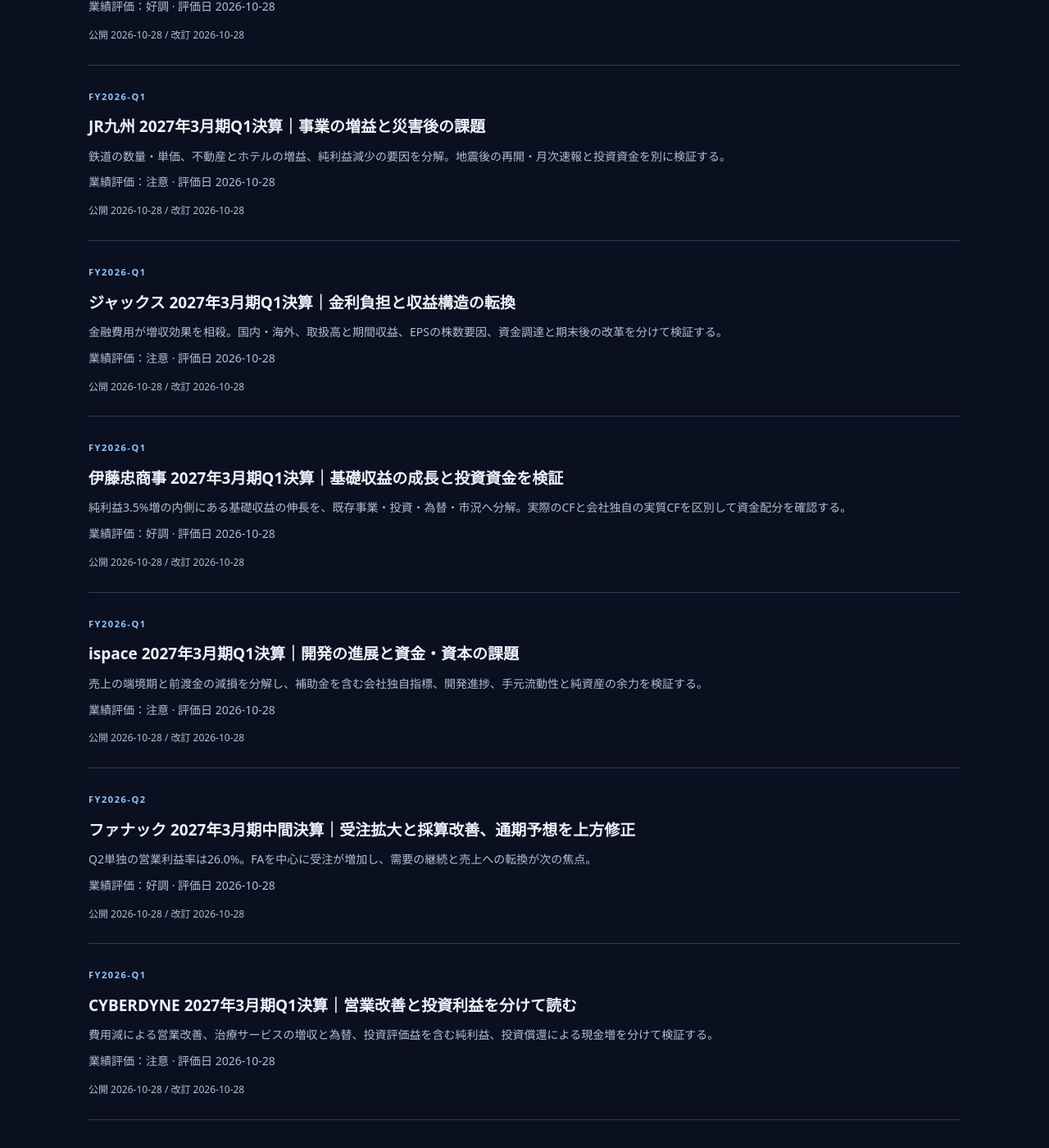
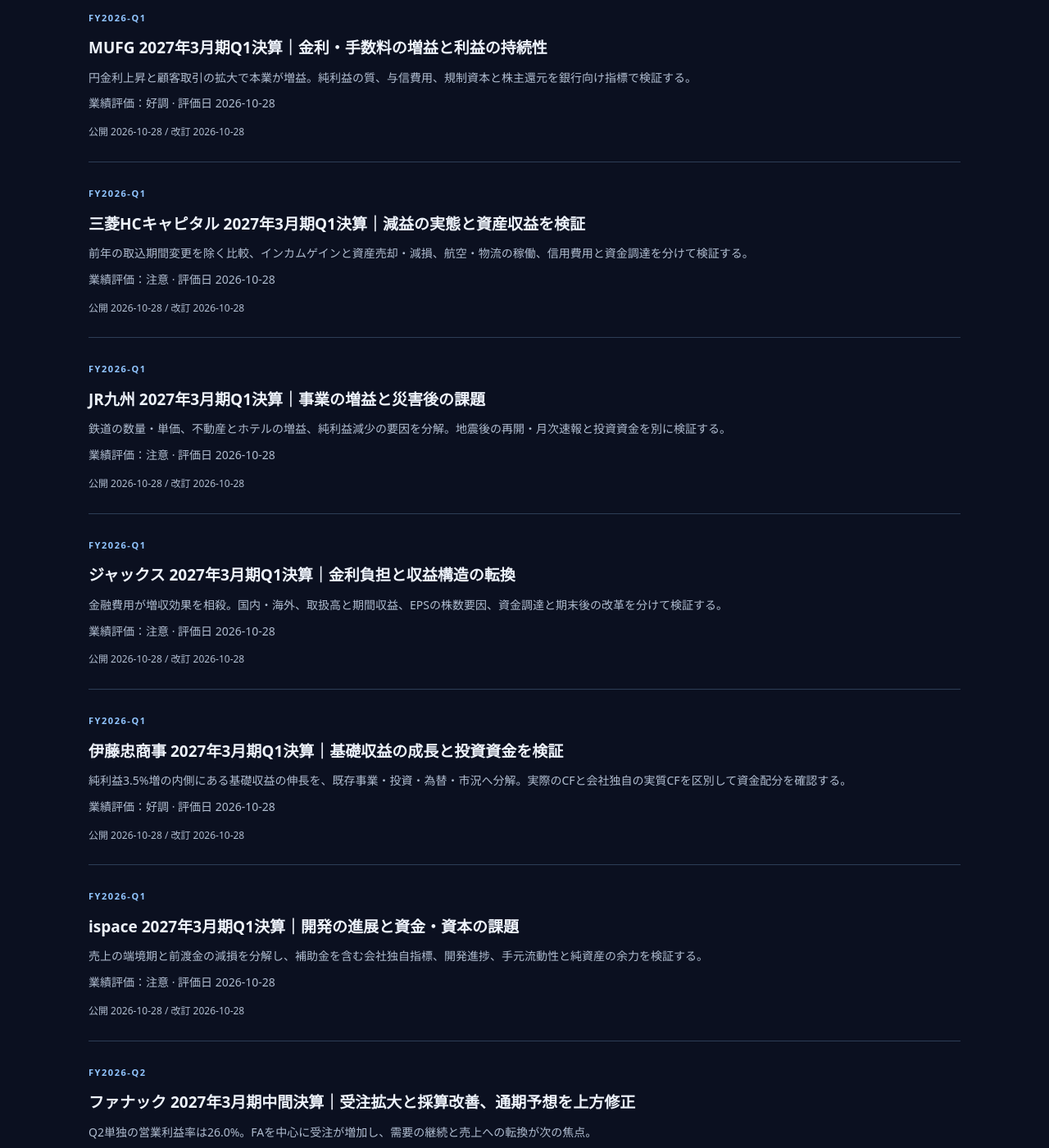
Before and after one commit to nick-shu3/investment-tankyu, a Jekyll site: the page built from index.html, in a window 1280 px wide and 1400 px high, scrolled down 3679 px. Shown: the whole window at 82% size. Built offline with Jekyll 4.4.1, drawn with Linux system fonts in a browser that asks for light colours; some of the changed lines change nothing that is shown; some of the changed text lies outside the part shown.

Commit message:
三菱HCキャピタル 2027年3月期Q1決算分析を追加 (#14)
* Add Mitsubishi HC Capital FY2026 Q1 analysis and verified earnings date

* Shorten MHC comparison table headers for mobile readability

```diff
--- /dev/null
+++ b/_articles/mitsubishi-hc-capital-fy2026-q1.md
@@ -0,0 +1,229 @@
+---
+title: "三菱HCキャピタル 2027年3月期Q1決算｜減益の実態と資産収益を検証"
+company_id: mitsubishi-hc-capital
+period: FY2026-Q1
+published: "2026-10-28"
+updated: "2026-10-28"
+announcement: "2026-08-07"
+review_status: 公式資料照合・AI分析
+rating: 注意
+rating_date: "2026-10-28"
+rating_reason: 大幅減益の大半は前年の決算期変更効果の反動だが、それを除いても減益。航空のオフリース、環境エネルギーの損失、下期の資産売却実行と調達・信用費用を監視する。
+summary: 前年の取込期間変更を除く比較、インカムゲインと資産売却・減損、航空・物流の稼働、信用費用と資金調達を分けて検証する。
+conclusions:
+  - 親会社株主帰属純利益は316億円、前年同期比44.8%減。前年の決算期変更効果228億円を除いた会社比較でも8.2%減であり、反動だけでは説明しきれない。
+  - 貸倒関連費用の減少は改善点だが、不動産売却益の減少、航空のオフリース増、European Energyの損失が重い。インカムゲインの増加には円安の寄与もある。
+  - 通期純利益1,600億円と年間配当51円の予想は据え置き。下期に偏る資産売却と事業利益の実現、資金原価・資産負債管理を追い、未作成のQ1 CFは推計しない。
+---
+
+## 3行サマリー
+
+{% for conclusion in page.conclusions %}
+- {{ conclusion }}
+{% endfor %}
+
+正式名称は**三菱ＨＣキャピタル株式会社**、証券コード**8593**、東京証券取引所プライム市場に上場する。リース・割賦・ファイナンスと専門資産への投資等を展開する研究対象企業である（H0）。
+
+対象は**2027年3月期第1四半期、2026年4月1日〜6月30日、日本基準・連結**。会社の2026年度Q1、本記事のFY2026-Q1と同じ期間である。当期のQ1単独と累計は一致するが、**前年には一部子会社の6か月取込が含まれる**ため、連結の表面比較と会社の調整後比較を区別する。
+
+**決算公表日：2026年8月7日。分析・評価日：2026年10月28日（日本時間）。業績評価：注意。株価評価：未実施。** 公式の決算説明会・資料一覧で最新公表期がQ1であることを確認した。初回分析のため前回記事の予想検証はない。会社説明・見通しと**AI分析**を分け、8月10日の説明会の判断を将来実績として扱わない（H1〜H4）。
+
+## 目次
+
+- [主要業績と比較条件](#results)
+- [利益の質・増減要因](#quality)
+- [事業別分析](#segments)
+- [財務・資金調達・キャッシュフロー](#finance)
+- [通期見通し・還元](#outlook)
+- [次回の確認点・総合評価](#assessment)
+- [出典・計算方法・更新履歴](#sources)
+
+<h2 id="results">主要業績と比較条件</h2>
+
+表は**百万円、EPSのみ円**。百万円未満は会社の切捨てで、以下の億円概数にも切捨て・端数差がある（H1 PDF通しp.1・10）。
+
+| 日本基準・連結指標 | 当期Q1 | 前年Q1・開示実績 |
+|:--|--:|--:|
+| 売上高 | 539,102 | 584,500 |
+| 売上総利益 | 113,496 | 151,575 |
+| 営業利益 | 47,104 | 82,487 |
+| 営業利益率（独自計算） | 8.74% | 14.11% |
+| 経常利益 | 46,486 | 79,694 |
+| 親会社株主帰属純利益 | 31,609 | 57,271 |
+| 基本EPS | 22.03 | 39.89 |
+| 潜在株式調整後EPS | 21.99 | 39.82 |
+
+会社開示の前年同期比は**売上高−7.8%、営業利益−42.9%、経常利益−41.7%、親会社株主帰属純利益−44.8%**。上の営業利益率も決算期変更の影響を含む表面比較であり、同じ取込月数に直した利益率は未算定。前四半期比も、季節性・取込期間・売却時期の比較条件を今回そろえていないため掲載しない。
+
+### 前年の228億円は、追加で取り込んだ期間の利益
+
+会社は前期にelfc（航空機エンジン）、CAI（コンテナ）、PNW（鉄道貨車）の決算期を12月から3月へ変更した。その結果、**前年Q1に当該子会社の2025年1〜6月の6か月を取り込み、うち1〜3月の調整期間が純利益を228億円押し上げた**。通常の全社四半期が6か月だったわけではない（H2 PDF通しp.30）。
+
+短信注記の精密値では決算期変更影響は22,820百万円。会社説明資料の億円概数による比較は次のとおり（H1 PDF通しp.13、H2 PDF通しp.3・6〜7）。
+
+| 純利益の比較基準（億円） | 会社開示値 |
+|:--|--:|
+| 前年Q1・開示実績 | 572 |
+| 前年Q1・決算期変更影響を除く | 344 |
+| 当期Q1 | 316 |
+| 調整後前年からの増減 | −28（−8.2%） |
+| 決算期変更に加え為替影響を除く増減 | −46 |
+
+これは**会社が示した比較調整**で、本記事が任意の費用を除いた「正常純利益」ではない。比較対象344億円にも売却損益等は残る。228億円をそのまま当期へ足して業績回復を演出したり、前年実績を消したりしない。
+
+AI分析：44.8%減益だけで事業崩壊と捉えるのは適切でない。一方、期間差を除いた後も減益で、円安を除くと減益幅は大きい。「反動なので問題なし」とする根拠も不足している。
+
+<h2 id="quality">利益の質・増減要因</h2>
+
+### インカムゲインは最終利益でも営業CFでもない
+
+会社定義の**アセット関連損益**は、特定5セグメントの保有資産に係る売却損益・減損・時価評価損益等の合計で、**売上総利益ベース**。営業外や特別利益の売却益を全て網羅した区分とは限らない。
+
+**インカムゲイン＝アセット関連損益控除後の売上総利益＋営業外損益（償却債権取立益を除く）**。販管費等をすべて引いた最終利益ではなく、持分法損益等も含む管理指標である。現金収入や配当原資そのものとみなさない（H2 PDF通しp.2）。
+
+| 会社管理指標（億円） | 当期Q1 | 前年調整後 |
+|:--|--:|--:|
+| インカムゲイン | 1,029 | 986 |
+| アセット関連損益 | 84 | 145 |
+| 貸倒関連費用 | 59 | 76 |
+| 経費 | 589 | 552 |
+| 純利益 | 316 | 344 |
+
+出典：H2 PDF通しp.6〜7。各指標の段階・税前税後が異なるため、この表を独自に足し引きして純利益を再現しない。インカムゲインは会社表示で＋43億円・＋4.4%だが、**為替影響除外の会社比較では−15億円**。アセット関連損益も為替除外で−64億円、特に不動産の大口売却益反動が大きい。
+
+会社の純利益ブリッジは、決算期変更を除く前年344億円から、為替を除くインカムゲイン−15、アセット関連損益−64、貸倒費用改善＋22、経費−6、特別損益−1、その他（税金費用等）＋19、為替＋18億円へ分解する。**インカムゲイン〜特別損益は税前、税効果は「その他」に含む会社の増減説明**であり、各税前要因を税後利益から単独控除しない。表示値の合計には端数差がある（H2 PDF通しp.7）。
+
+### 営業利益から純利益まで：特別利益への依存が中心ではない
+
+| 損益項目（百万円） | 当期Q1 | 前年Q1・開示実績 |
+|:--|--:|--:|
+| 営業利益 | 47,104 | 82,487 |
+| 営業外収益合計 | 3,474 | 5,318 |
+| うち持分法投資利益 | 110 | 2,670 |
+| うち償却債権取立益 | 1,492 | 644 |
+| 営業外費用合計 | 4,092 | 8,111 |
+| うち支払利息 | 2,820 | 2,168 |
+| うち匿名組合損益分配額 | 127 | 5,530 |
+| 経常利益 | 46,486 | 79,694 |
+| 税前利益 | 46,486 | 79,799 |
+| 法人税等 | 14,623 | 22,272 |
+| 非支配株主帰属利益 | 252 | 255 |
+| 親会社株主帰属純利益 | 31,609 | 57,271 |
+
+出典：H1 PDF通しp.10。前年のみ特別利益104百万円があり、切捨て差もある。営業外の内数行を合計へ再加算しない。
+
+当期の特別利益・特別損失は計上なし。ただし、**航空の賃貸資産減損837百万円は売上原価**に含まれ、アセット売却損益も特別損益だけに出るわけではない。特別損失ゼロから減損リスクがないとは判断しない（H1 PDF通しp.14）。持分法利益の全社純額が小さくても、環境エネルギーに個別の持分法損失が存在する。
+
+<h2 id="segments">事業別分析</h2>
+
+今期から支払利息・本社経費等の配賦方法を変更し、前年利益も遡及修正。セグメント資産も、従来の営業資産・投資等から**総資産ベース**へ拡大し、前年末を修正した。以下は今回資料の同じ定義の比較で、**セグメント利益は親会社株主帰属純利益へ合計される税後指標**であり営業利益ではない（H1 PDF通しp.12〜14、H2 PDF通しp.9〜10）。
+
+| セグメント利益（億円） | 当期Q1 | 前年調整後 |
+|:--|--:|--:|
+| カスタマーソリューション | 91 | 92 |
+| 海外カスタマー | 63 | 9 |
+| 環境エネルギー | −32 | −7 |
+| 航空 | 92 | 99 |
+| ロジスティクス | 73 | 84 |
+| 不動産 | 29 | 73 |
+| 調整額 | −1 | −6 |
+
+出典：H2 PDF通しp.10。億円表示の差と会社増減に端数差があり、航空−7、ロジスティクス−10、不動産−43億円は会社開示の増減を使う。調整額には全社費用・収益や決算期変更時の連結調整等が関係するため、全額を特定事業の利益へ移さない。
+
+**カスタマーソリューション：収益率改善と売却益反動。** インカムゲイン289億円（前年287億円）や貸倒費用減が下支えする一方、不動産売却益減・経費増で純利益は微減。会社は市場金利上昇を契約へ反映できていると説明するが、スプレッドの具体的水準は非開示。部門ROAの将来改善を実績として先取りしない（H2 PDF通しp.11、H3 p.3）。
+
+**海外カスタマー：信用費用改善は明確だが反動も含む。** 純利益9→63億円、貸倒関連費用79→47億円。米州トラック事業の費用減と、前年のアジア・オセアニア構造改革費用反動等が寄与した。会社は米州の問題債権改善を説明する一方、今後は費用減の幅も小さくなるとする。欧州の資産・インカム成長とコスト削減が、信用費用改善の後も利益を支えられるかを見る。「海外カスタマー」は海外全事業ではなく、航空・物流等を含まない（H2 PDF通しp.12〜13、H3 p.3〜4）。
+
+**環境エネルギー：売却実行時期への依存。** European Energy（EE）の持分法投資損失は税前約23億円で、部門純損失は32億円へ拡大。会社はEEの利益をQ4偏重と見込むが、外部環境で案件売却が遅れる傾向も説明する。候補資産の優先順位付けが実際の成約・計上・入金へつながるかが焦点。保有発電容量の増加だけで利益達成を判断しない（H2 PDF通しp.14、H3 p.1）。
+
+**航空：保有資産増より稼働・採算を重視。** 決算期変更影響を除くと純利益99→92億円。オフリース増でインカムゲインが193→177億円へ減少し、売却益増が一部を補った。為替影響除外のインカム減は28億円。JSAの保有は252機、成約済み91機で、資料の合計343機をすべて稼働中の保有機としない。elfcのエンジンは434基（H2 PDF通しp.16〜17）。
+
+会社は返却機の多くに修理・整備が必要と説明し、再リース・売却、機体とエンジンを分ける運用等を検討する。新規取得機の寄与も見込むが、**再稼働・売却の完了は未確認**。機数・平均残リース期間だけでは賃料回復は保証されない（H3 p.2〜3）。
+
+**ロジスティクス：コンテナ回復と売却益減を分ける。** 純利益は会社比較で10億円減。鉄道貨車売却益の減少とコンテナの稼働・リース料低下が重く、国内モビリティの持分法利益が下支えした。海上コンテナは3,825千TEU、3,973千CEUで、それぞれ容量換算・コスト換算の単位が異なる。貨車は22,197両。資産数増だけで有償稼働率上昇とはしない。会社は足元のコンテナ需給改善を認めるが、需要前倒しの可能性も注視している（H2 PDF通しp.18〜19、H4同ページのスクリプト、H3 p.2）。
+
+**不動産：インカム増では売却益反動を補えず。** インカムゲイン24→36億円の一方、アセット関連損益88→30億円。前年の一般貸倒引当金戻入約14億円の反動もあり、純利益は減少した。資産残高8,856億円への増加を、直ちにROA改善とはしない（H2 PDF通しp.20）。
+
+<h2 id="finance">財務・資金調達・キャッシュフロー</h2>
+
+### 信用費用は全体改善、ただし部門差がある
+
+会社の貸倒関連費用は**59億円、前年76億円から減少**。海外カスタマーが減る一方、航空は2→7億円、不動産は前年の戻入反動を伴う。補足PLの販管費内「貸倒引当金」74億円と管理上の貸倒関連費用59億円は同じ項目ではなく、営業外に償却債権取立益もある。**これらを販管費や純利益から再び重複控除しない**（H1 PDF通しp.10、H2 PDF通しp.7・36〜37）。
+
+破産更生債権等は708→663億円、会社補足のネット破産更生債権等は389→346億円。これは特定の開示区分であり、すべての延滞・信用リスクを網羅する銀行の不良債権比率へ読み替えない。残高減少のすべてを現金回収とも判断しない（H2 PDF通しp.38）。
+
+### 負債は事業資金。資産との対応と調達費用を見る
+
+| 連結残高・会社指標 | 2026年6月末 | 2026年3月末 |
+|:--|--:|--:|
+| 総資産（百万円） | 13,314,409 | 13,089,557 |
+| 現金及び預金（百万円） | 317,902 | 366,035 |
+| 自己資本（百万円） | 2,008,119 | 1,989,064 |
+| 自己資本比率 | 15.1% | 15.2% |
+| 有利子負債・リース債務除外（億円） | 101,048 | 98,803 |
+| 直接調達比率 | 43.1% | 44.3% |
+| 長期調達比率 | 80.0% | 80.4% |
+| 外貨調達比率 | 61.6% | 61.6% |
+
+出典：H1 PDF通しp.1・7〜9、H2 PDF通しp.38〜39。自己資本と非支配持分等を含む純資産は異なる。会社表示の有利子負債はリース債務を除く。現金及び預金はCF上の現金同等物と同じとは限らない。
+
+会社有利子負債は2,244億円増加し、間接調達57,525億円、直接調達43,523億円。直接調達にはCP12,095億円、債権流動化6,480億円、社債24,948億円を含む。流動化額を既に含む総調達へ再加算せず、この表示だけで全額オフバランスともしない。残高差から実際の借入入金額を逆算しない（H1 PDF通しp.9、H2 PDF通しp.39）。
+
+資金原価は**755億円、前年686億円から10.0%増**で、売上原価に含まれる。営業外の支払利息2,820百万円とは表示区分が異なる。資金原価を引く前の利益率と、控除後の営業利益率を混同しない（H1 PDF通しp.10、H2 PDF通しp.37）。
+
+会社はALM（資産・負債管理）とリース料への転嫁で金利リスクを抑える方針だが、急速な金利上昇では転嫁までの時間差が生じ得ると説明する。長期調達比率80%だけで満期・通貨・固定変動の一致や将来の借換え完了が証明されるわけではない。**金融・リース事業の資産を支える負債へ、一般事業会社のネット負債倍率を機械的に適用しない**（H2 PDF通しp.29・39）。
+
+### Q1 CFは未作成。資産・契約・減価償却からFCFを埋めない
+
+H1 PDF通しp.15は、当Q1の連結CF計算書を**作成していない**と明記する。したがって、**営業CF・投資CF・設備投資の現金支出・FCFは本記事では未確認／未算定**。期末現預金の48,133百万円減少を営業CFとせず、資産残高増から設備投資額を作らない。
+
+賃貸資産減価償却費92,500百万円は非現金費用で、当期取得支払額ではない。契約実行高9,185億円も売上・CF・設備投資そのものではなく、契約条件に応じて今後の資産・収益を形成する先行情報。会社の決算期変更除外比較では＋30.8%、為替除外増加は1,596億円であり、期間差を含む＋23.3%とは比較基準が違う（H1 PDF通しp.15、H2 PDF通しp.6・35）。
+
+AI分析：現預金減だけで資金繰り悪化を断定できない一方、今回の資料だけでは現金回収・資産取得・借入・配当の流れも検証しきれない。次のCF開示で資産投資・回収と調達を対応させ、FCFを使う際は金融事業の特性と定義・期間を明記する。
+
+<h2 id="outlook">通期見通し・還元</h2>
+
+**会社予想は据え置き：** 2027年3月期の親会社株主帰属純利益は**1,600億円、前期比−1.4%**、EPS111.57円。会社が前年の決算期変更効果を除いた通期比較では、前年1,393億円に対し206億円の増益計画となる。年度全体の表面減益と比較条件調整後の増益計画を両方残す（H1 PDF通しp.1・7、H2 PDF通しp.23〜24）。
+
+会社予想ROA1.2%、ROE8.0%は通期見通しで、Q1の実績年率ではない。会社は年間のアセット売却益の過半を下期に予定し、純利益進捗19.8%でも概ね計画どおりと説明する。ただしQ&AではEE利益もQ4偏重で、Q2時点の進捗が50%未満となる可能性を示す。**計画どおりという会社判断と、売却・計上が実現したという事実は異なる**（H2 PDF通しp.23、H3 p.1）。
+
+AI分析：下期偏重は低進捗の説明になるが、売却先・価格・許認可・資金決済などの実行リスクが残る。インカム回復、アセット関連損益503億円という通期計画、経費・信用費用を併せて確認し、Q1の単純4倍や全社一律25%基準で達成可否を決めない（H2 PDF通しp.24）。
+
+**配当予想：** 中間25円・期末26円、年間51円。前年46円から5円増で修正なし、会社予想配当性向45.8%。増配を減益解消や配当の確約とみなさず、利益計画・資金調達・投資余力と併せて追う。株価・基準日をそろえた評価を実施していないため、本記事では配当利回りや割安度を算定しない（H1 PDF通しp.1、H2 PDF通しp.26）。
+
+<h2 id="assessment">次回の確認点・総合評価</h2>
+
+| 注目点 | 次回に確認する内容 |
+|:--|:--|
+| 比較可能な利益成長 | 決算期変更・為替を除く増減、資産残高とインカム・経費の対応 |
+| 航空・コンテナ | オフリース再稼働・整備・売却、エンジン、稼働率・賃料・資産減損 |
+| 信用費用 | 米州の改善持続と新規問題債権、欧州・航空・不動産の費用差 |
+| 環境・不動産 | EEの損益と売却案件の成約、下期売却益・計上・入金の進捗 |
+| 調達・財務 | 資金原価と転嫁、長期・直接・外貨調達、満期・通貨の対応 |
+| CF・還元 | 中間CFの投資・回収・調達・配当、通期1,600億円と51円予想 |
+
+次回決算は**2026年11月12日予定**。公式IRカレンダーが読み込む日程データで2026年10月28日に確認した。時刻は確認できていないため記載しない。説明会・配当支払日とは別の予定で、変更の可能性がある（H5）。
+
+**総合評価：注意、2026年10月28日。** 成長性は欧州等の資産積上げ、米州信用費用改善に進展がある。一方、比較調整後も全社利益は減り、為替除外のインカムは弱い。収益性は航空稼働・EE・アセット売却時期に不確実性がある。財務は調達構成とALMを追う必要があり、今回の評価は直ちに資金難を示すものではない。
+
+初回の見立てを「期間調整の反動を除いた後、稼働とインカムの実質成長が戻り、下期の売却と利益計画が実現するか」と記録する。次回は期間・定義を確認して中間累計とQ1からQ2単独を比較し、CFは公表された累計期間で扱う。**株価評価：未実施**。目標株価・売買推奨は設定しない。本人コメントは未提供のため掲載しない。
+
+<h2 id="sources">出典・計算方法・更新履歴</h2>
+
+確認日は2026年10月28日。**本記事のページ参照はPDF通しページ**。H2・H4の印刷スライド番号は1小さく、H1の添付印刷ページは2小さい。会社の切捨て表示により、概数差額と開示増減は完全には一致しない。
+
+- **H0**：[会社概要](https://www.mitsubishi-hc-capital.com/corporate/overview.html)。正式名称・事業・8593・東証プライム。更新型ページで、従業員等は3月末基準。
+- **H1**：[2027年3月期Q1決算短信〔日本基準〕連結](https://www.mitsubishi-hc-capital.com/investors/library/assets/pdf/2026080703.pdf)。2026年8月7日公表。PDF p.1：業績・EPS・予想・配当、p.4〜7：事業・財務・予想、p.8〜10：BS・PL、p.12〜14：部門定義・期間変更・減損、p.15：CF未作成と減価償却。
+- **H2**：[2027年3月期Q1決算概要資料](https://www.mitsubishi-hc-capital.com/investors/library/assets/pdf/2026080702.pdf)。2026年8月7日。PDF p.2：指標定義、p.3・6〜7：調整比較・利益要因、p.9〜20：部門と資産、p.23〜26：予想・配当、p.29〜30：金利・取込期間、p.35〜39：契約・信用費用・PL・調達。前年は同じ配賦・資産定義へ遡及修正した今回資料を使用。
+- **H3**：[決算説明会の主な質疑応答](https://www.mitsubishi-hc-capital.com/investors/library/assets/pdf/2026081901.pdf)。2026年8月10日開催、8月19日付ファイル。p.1：下期偏重・EE、p.2〜3：オフリース・コンテナ・スプレッド、p.3〜4：海外・信用費用。説明会時点の会社見通しとして使用。
+- **H4**：[決算概要資料・スクリプト付](https://www.mitsubishi-hc-capital.com/investors/library/assets/pdf/2026081401.pdf)。資料日付2026年8月7日、8月14日付ファイル。対応スライドの補足説明、特にPDF p.18：コンテナの稼働率低下・今後の回復見通し。実現済みの回復として使わない。
+- **H5**：[公式IRカレンダー](https://www.mitsubishi-hc-capital.com/investors/calendar.html)。更新型ページ。ページが公式に読み込む[日程データ](https://www.xj-storage.jp/public-text/text2/AS03685/2360f599/a35c/42e4/8cbb/1f978060e2be/text_ja.js)の「2026年11月12日・2027年3月期第2四半期決算発表（予定）」を確認。時刻未記載。
+- **H6**：[公式決算説明会・資料一覧](https://www.mitsubishi-hc-capital.com/investors/library/videos.html)。更新型ページ。最新公表期・資料を確認。
+
+独自計算：営業利益率＝47,104÷539,102×100≒8.74%、前年82,487÷584,500×100≒14.11%（期間差を含む）。現預金残高減＝366,035−317,902＝48,133百万円。会社の決算期変更影響控除後・為替除外の値、売却・減損・信用費用は会社開示を使用し、丸め値から精密値を逆算しない。営業CF・設備投資支出・FCFは未算定。
+
+未確認：オフリース機の正確な台数・再稼働時期、国内スプレッド数値、資産売却案件の最終成約・価格・入金、完全な満期・通貨別マッチング、Q1の営業CF・設備投資支払・FCF、株価評価。非開示・未公表の項目を推測で埋めない。
+
+### 更新履歴
+
+- 2026年10月28日：初稿。短信・概要・スクリプト・Q&Aを照合し、前年の取込期間変更、費用配賦・総資産定義、利益と資金調達、未作成のCFを区別した。
--- a/_data/companies.json
+++ b/_data/companies.json
@@ -135,7 +135,16 @@
     "name": "三菱HCキャピタル",
     "ticker": "8593",
     "type": "日本株",
-    "description": "日本株"
+    "description": "リース・ファイナンスと航空・物流・不動産等の資産運用",
+    "legal_name": "三菱ＨＣキャピタル株式会社",
+    "listing": {
+      "status": "listed",
+      "market": "東京証券取引所 プライム市場",
+      "name_source": "https://www.mitsubishi-hc-capital.com/corporate/overview.html",
+      "source": "https://www.mitsubishi-hc-capital.com/corporate/overview.html",
+      "checked": "2026-10-28",
+      "scope": "国内の主要上場市場。海外・重複上場市場の網羅一覧ではない。"
+    }
   },
   {
     "id": "tokio-marine",
--- a/_data/earnings_calendar.json
+++ b/_data/earnings_calendar.json
@@ -136,9 +136,11 @@
     },
     {
       "company_id": "mitsubishi-hc-capital",
-      "status": "unknown",
-      "source": "https://www.mitsubishi-hc-capital.com/english/investors/calendar.html",
-      "note": "次回の年月日を確認できず。年間の一般的な発表月は確定日として扱いません。",
+      "date": "2026-11-12",
+      "period": "2027年3月期第2四半期",
+      "source": "https://www.mitsubishi-hc-capital.com/investors/calendar.html",
+      "status": "scheduled",
+      "note": "公式IRページが読み込む日程データで確認。発表時刻は未確認。",
       "checked": "2026-10-28"
     },
     {
```
Also changed, not shown: README.md.
